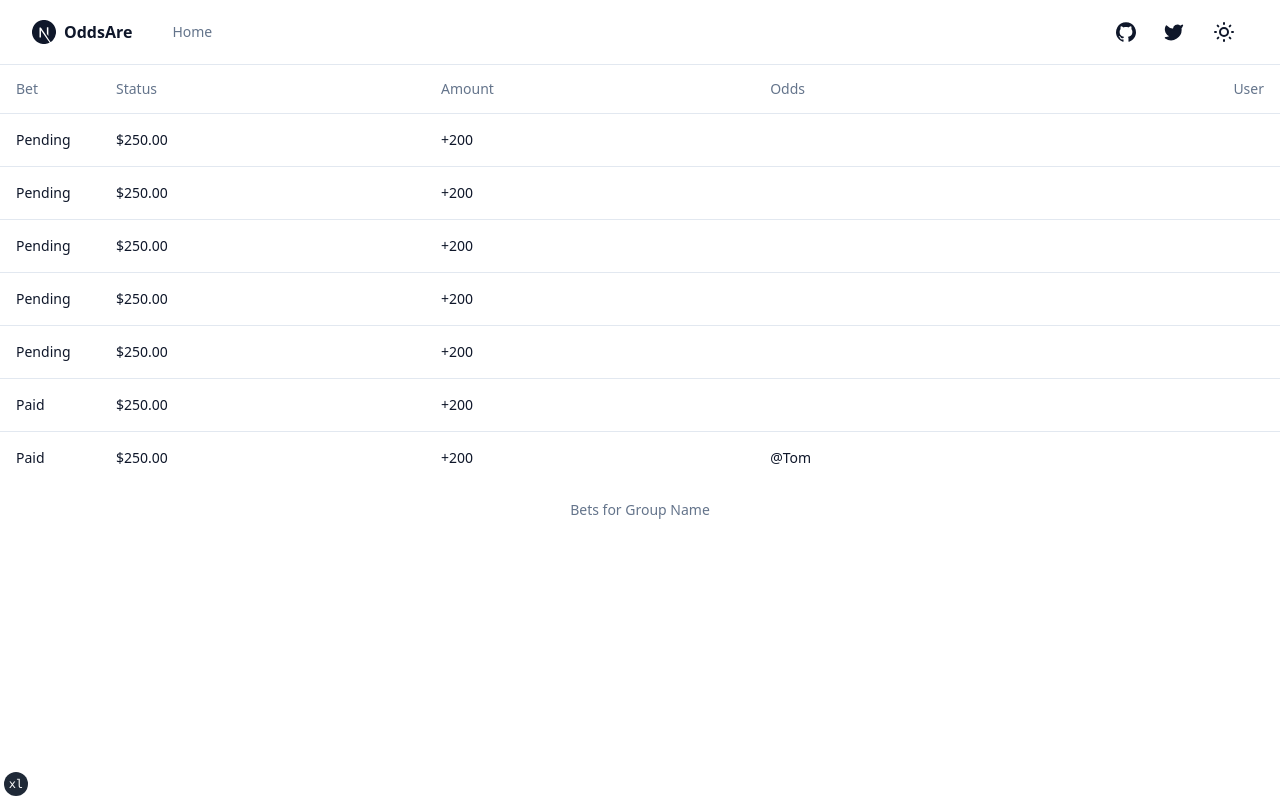
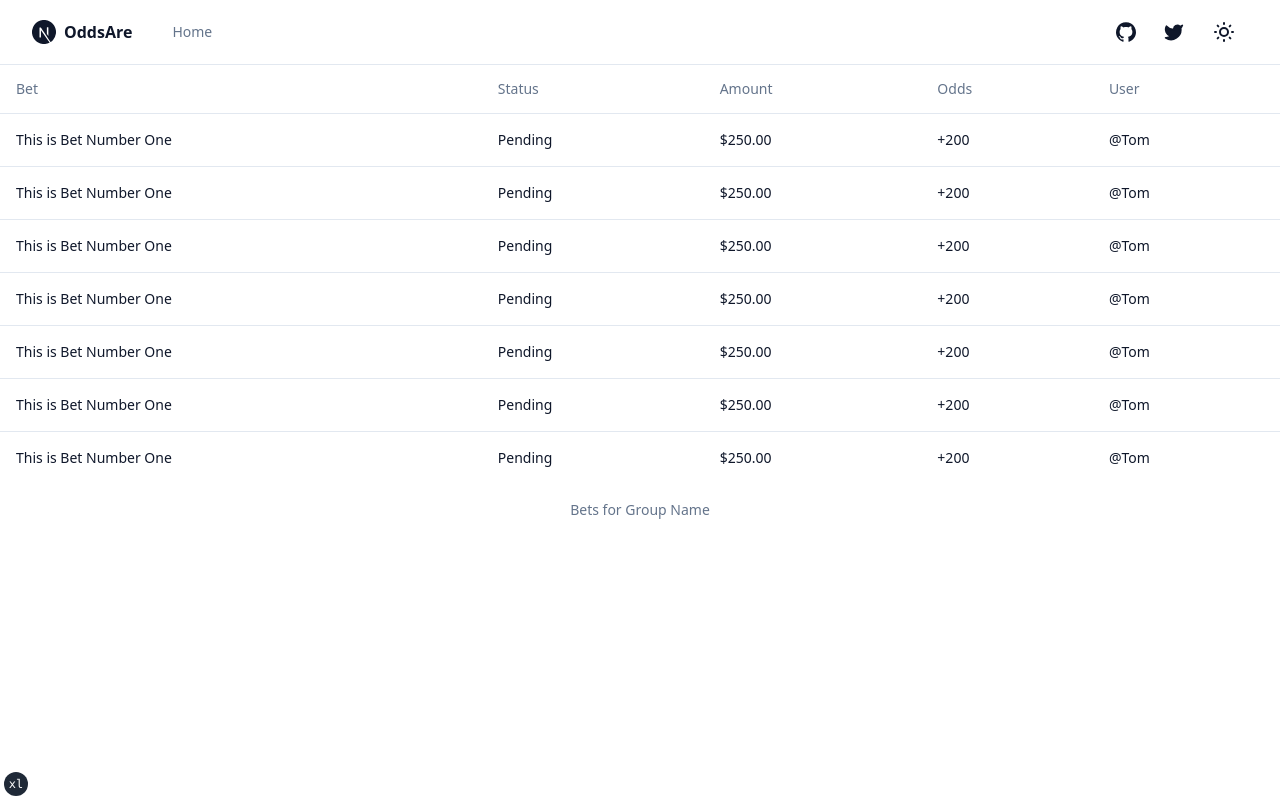
Before and after one commit to thomaslawless/odds-are-nextJS13, a Next.js app: page /groups/1 in a window 1280 px wide. Built offline with nearby package versions, Linux system fonts and the light colour scheme.

Commit message:
fixed table

```diff
--- a/app/groups/[id]/page.tsx
+++ b/app/groups/[id]/page.tsx
@@ -10,50 +10,57 @@ import {
 
 const bets = [
   {
+    id: 1,
     bet: "This is Bet Number One",
     status: "Pending",
     betAmount: "$250.00",
     odds: "+200",
-    User: "@Tom",
+    user: "@Tom",
   },
   {
+    id: 2,
     bet: "This is Bet Number One",
     status: "Pending",
     betAmount: "$250.00",
     odds: "+200",
-    User: "@Tom",
+    user: "@Tom",
   },
   {
+    id: 3,
     bet: "This is Bet Number One",
     status: "Pending",
     betAmount: "$250.00",
     odds: "+200",
-    User: "@Tom",
+    user: "@Tom",
   },
   {
+    id: 4,
     bet: "This is Bet Number One",
     status: "Pending",
     betAmount: "$250.00",
     odds: "+200",
-    User: "@Tom",
+    user: "@Tom",
   },
   {
+    id: 5,
     bet: "This is Bet Number One",
     status: "Pending",
     betAmount: "$250.00",
     odds: "+200",
-    User: "@Tom",
+    user: "@Tom",
   },
   {
-    bet: "INV001",
-    status: "Paid",
+    id: 6,
+    bet: "This is Bet Number One",
+    status: "Pending",
     betAmount: "$250.00",
     odds: "+200",
-    User: "@Tom",
+    user: "@Tom",
   },
   {
-    bet: "INV001",
-    status: "Paid",
+    id: 7,
+    bet: "This is Bet Number One",
+    status: "Pending",
     betAmount: "$250.00",
     odds: "+200",
     user: "@Tom",
@@ -66,16 +73,17 @@ export default function Page() {
       <TableCaption>Bets for Group Name</TableCaption>
       <TableHeader>
         <TableRow>
-          <TableHead className="w-[100px]">Bet</TableHead>
+          <TableHead>Bet</TableHead>
           <TableHead>Status</TableHead>
           <TableHead>Amount</TableHead>
           <TableHead>Odds</TableHead>
-          <TableHead className="text-right">User</TableHead>
+          <TableHead>User</TableHead>
         </TableRow>
       </TableHeader>
       <TableBody>
         {bets.map((bets) => (
-          <TableRow key={bets.bet}>
+          <TableRow key={bets.id}>
+            <TableCell>{bets.bet}</TableCell>
             <TableCell>{bets.status}</TableCell>
             <TableCell>{bets.betAmount}</TableCell>
             <TableCell>{bets.odds}</TableCell>
```
